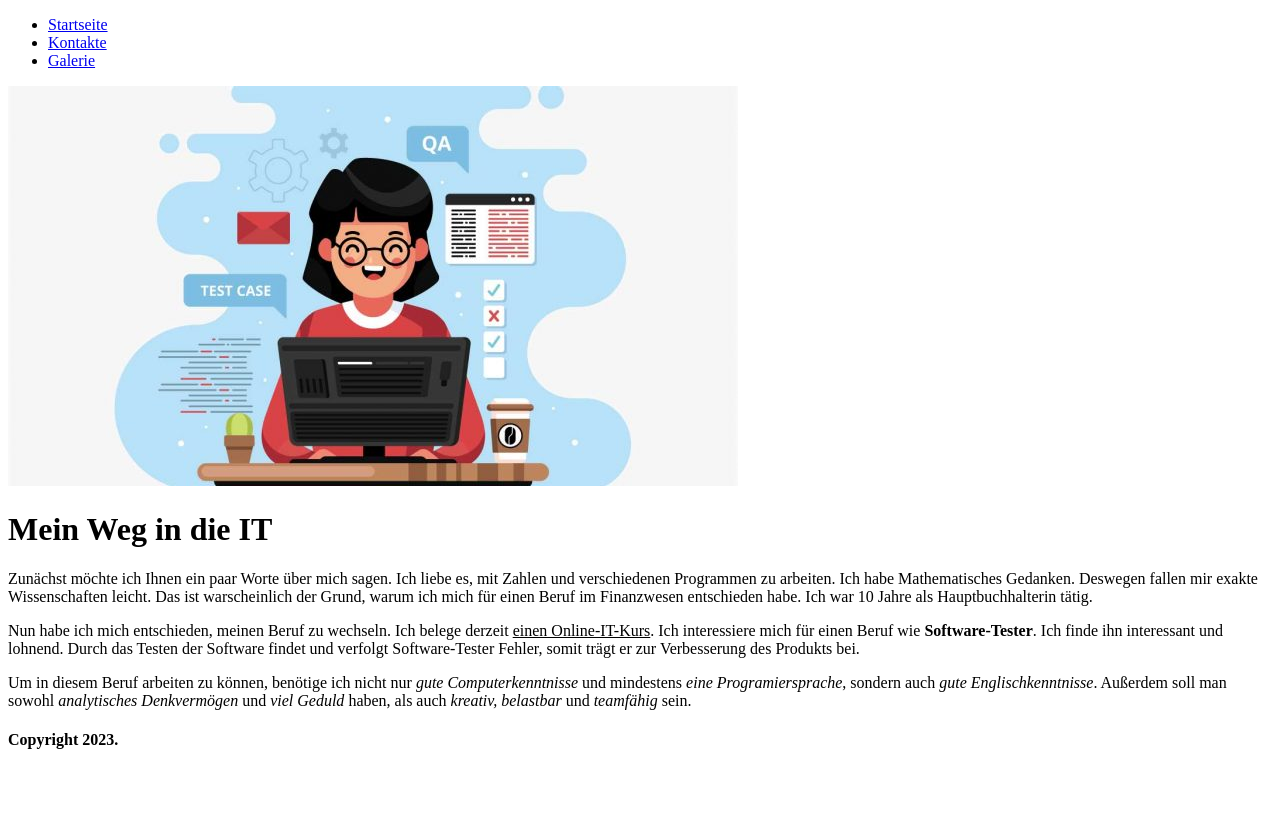
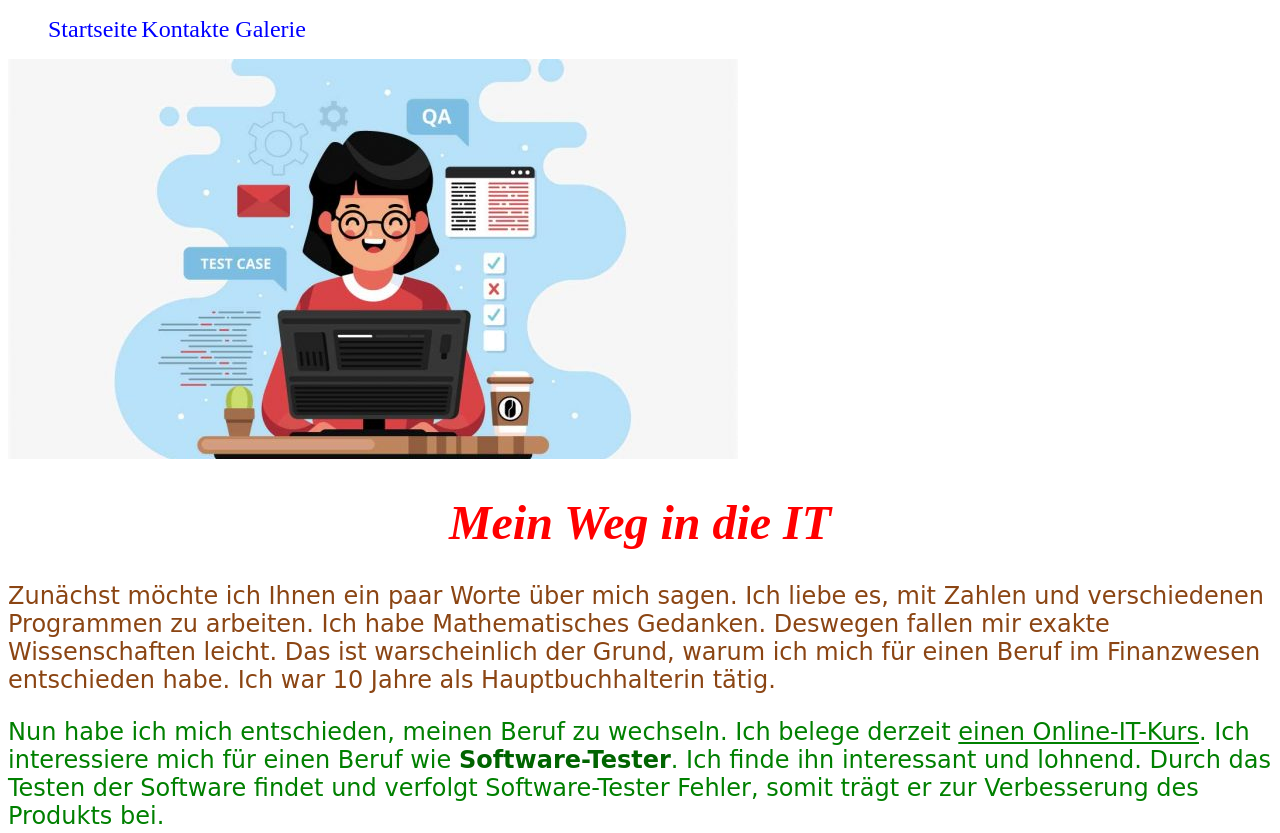
Before and after one commit to ViktoriaMykhailova/HWpage, a plain HTML site: page Index.html in a window 1280 px wide. Shown: the top 833 px of the page. Before the commit the page ends 800 px from the top, so only its background shows below. Drawn offline with Linux system fonts and the light colour scheme.

Commit message:
Add styles

```diff
--- a/Index.html
+++ b/Index.html
@@ -4,6 +4,8 @@
 	<meta charset="utf-8">
 	<meta name="viewport" content="width=device-width, initial-scale=1">
 	<title>Meine Seite</title>
+	<link rel="stylesheet" type="text/css" href="../HWpage/css/style.css">
+	<link rel="stylesheet" type="text/css" href="../HWpage/css/navigation.css">
 </head>
 <body>
 	<header>
@@ -20,11 +22,11 @@
 				</ul>
 			</nav>
 			<img src="../HWpage/gallery/image.jpg" alt="Aufschrift „Softwaretester“">
-			<h1>Mein Weg in die IT</h1>
+			<h1 id="h_index">Mein Weg in die IT</h1>
 		</header>
 
 		<main>
-			<p>
+			<p class="p_formatted">
 				Zunächst möchte ich Ihnen ein paar Worte über mich sagen. Ich liebe es, mit Zahlen und verschiedenen Programmen zu arbeiten. Ich habe Mathematisches Gedanken. Deswegen fallen mir exakte Wissenschaften leicht. Das ist warscheinlich der Grund, warum ich mich für einen Beruf im Finanzwesen entschieden habe. Ich war 10 Jahre als Hauptbuchhalterin tätig.
 			</p>
 			<p>
--- /dev/null
+++ b/css/navigation.css
@@ -0,0 +1,17 @@
+nav > ul {
+	list-style-type: none;
+}
+
+nav > ul > li > a {
+	text-decoration: none;
+	color: blue;
+	font-size: 24px;
+}
+
+nav > ul > li {
+	display: inline;
+}
+
+nav > ul > li:hover {
+	text-decoration: underline;
+}
--- /dev/null
+++ b/css/style.css
@@ -0,0 +1,32 @@
+h1 {
+	font-size: 36px;
+	color: blue;
+	text-align: center;
+	font-style: oblique;
+}
+
+p {
+	font-size: 24px;
+	color: green;
+	font-family: cursive;
+}
+
+b {
+	font-size: 24px;
+	color: darkgreen;
+}
+
+.p_formatted {
+	font-size: 24px;
+	color: saddlebrown;
+	font-family: cursive;
+}
+
+#h_index {
+	font-size: 48px;
+	color: red;
+}
+
+ul > li {
+	font-size: 24px;
+}
```
Also changed, not shown: pages/Contacts.html (+4 -0 lines), pages/Gallery.html (+2 -0 lines).
